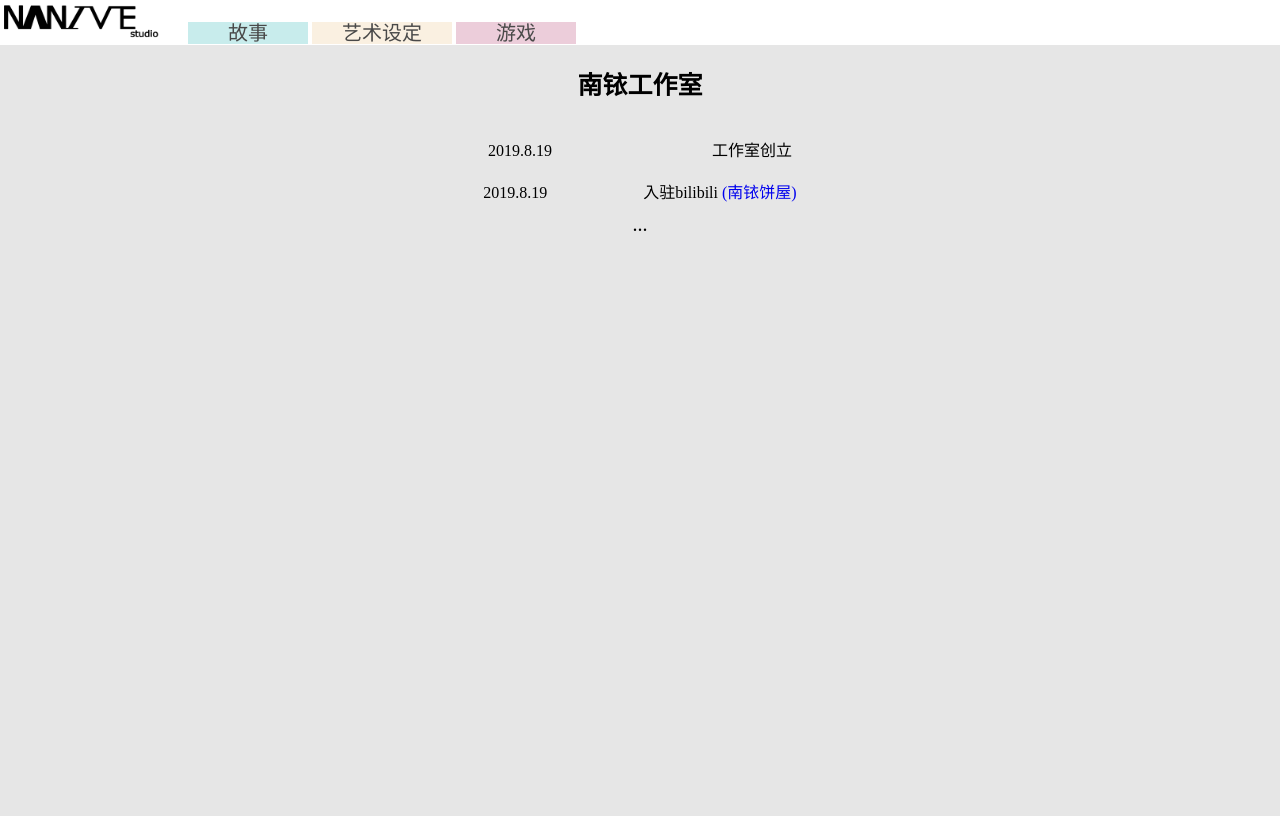
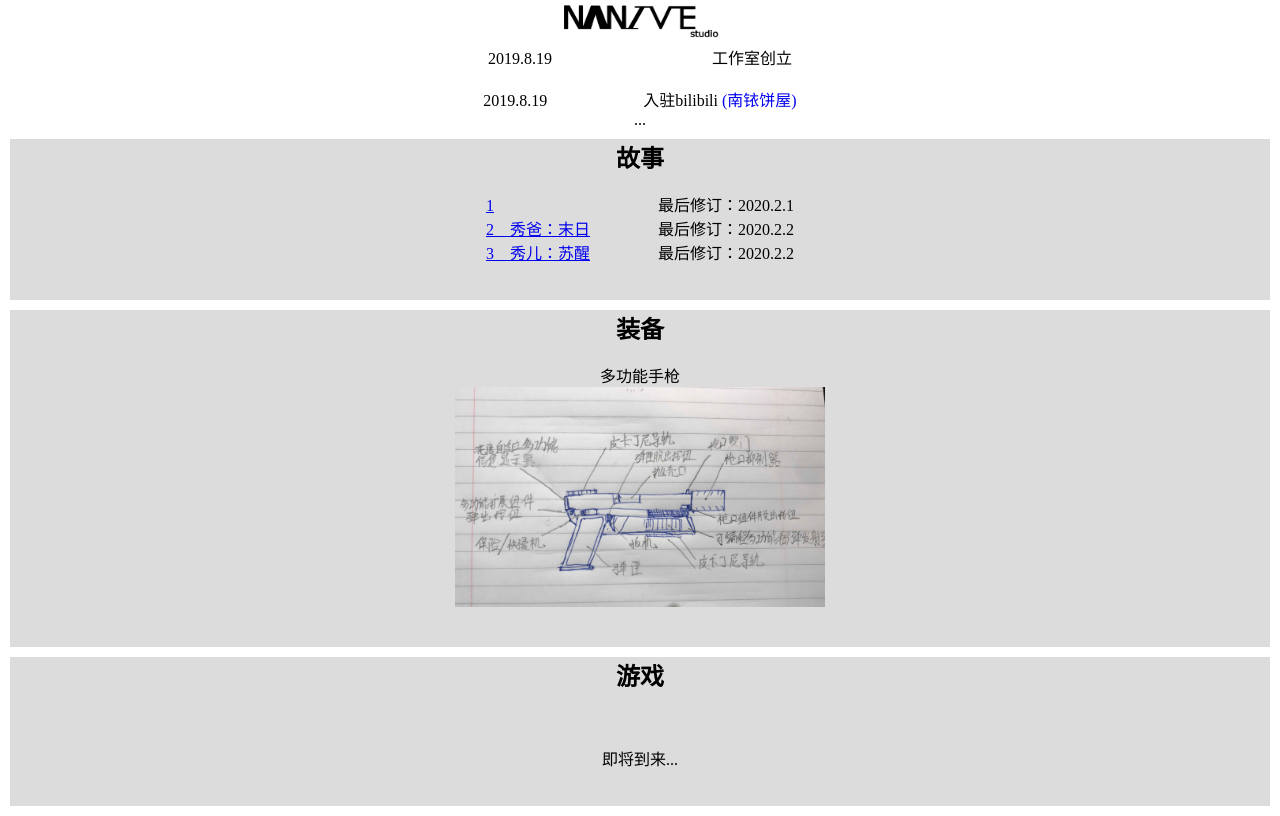
Before and after one commit to turandai/nanive, a plain HTML site: page index.html in a window 1280 px wide. Drawn offline with Linux system fonts and the light colour scheme.

Commit message:
simple version

```diff
--- a/art.css
+++ /dev/null
@@ -1,69 +0,0 @@
-* {
-    box-sizing: border-box;
-    margin: 0;
-    border: 0;
-    padding: 0;
-}
-body {
-    background-color: rgb(250, 240, 225);
-}
-#welcome {
-    text-align: center;
-    font-size: 68px;
-    font-weight: 100;
-    color: #beafb4;
-}
-#turan1 {
-    float: left;
-}
-#turan2 {
-    float: right;
-}
-
-#head {
-    height: 45px;
-    background-color: #ffffff;
-    overflow: auto;
-}
-
-#name {
-    margin-top: 0px;
-}
-
-#head a{
-    font-size: 20px;
-    color: rgb(73, 73, 73);
-    text-decoration: none;
-
-}
-
-#story {
-    background-color: rgb(185, 216, 216);
-}
-
-#art {
-    background-color: rgb(250, 240, 225);
-}
-
-#game {
-    background-color: rgb(236, 205, 218);
-}
-
-#content {
-    text-align: center;
-    margin: 20px;
-}
-
-#content h4{
-    font-size: 25px;
-}
-
-#content p{
-    margin: 10px;
-    font-size: 20px;
-}
-
-#content div{
-    font-size: 12px;
-    text-align: right;
-}
--- a/game.css
+++ /dev/null
@@ -1,69 +0,0 @@
-* {
-    box-sizing: border-box;
-    margin: 0;
-    border: 0;
-    padding: 0;
-}
-body {
-    background-color: rgb(236, 205, 218);
-}
-#welcome {
-    text-align: center;
-    font-size: 68px;
-    font-weight: 100;
-    color: #beafb4;
-}
-#turan1 {
-    float: left;
-}
-#turan2 {
-    float: right;
-}
-
-#head {
-    height: 45px;
-    background-color: #ffffff;
-    overflow: auto;
-}
-
-#name {
-    margin-top: 0px;
-}
-
-#head a{
-    font-size: 20px;
-    color: rgb(107, 107, 107);
-    text-decoration: none;
-
-}
-
-#story {
-    background-color: rgb(200, 236, 236);
-}
-
-#art {
-    background-color: rgb(250, 240, 225);
-}
-
-#game {
-    background-color: rgb(236, 205, 218);
-}
-
-#content {
-    text-align: center;
-    margin: 20px;
-}
-
-#content h4{
-    font-size: 20px;
-}
-
-#content p{
-    margin: 10px;
-    font-size: 20px;
-}
-
-#content div{
-    font-size: 12px;
-    text-align: right;
-}
--- a/index.css
+++ b/index.css
@@ -3,21 +3,16 @@
     margin: 0;
     border: 0;
     padding: 0;
+    text-align: center;
 }
 body {
-    background-color: rgb(230, 230, 230);
+    background-color: rgb(255, 255, 255);
 }
-#welcome {
-    text-align: center;
-    font-size: 68px;
-    font-weight: 100;
-    color: #beafb4;
-}
-#turan1 {
-    float: left;
-}
-#turan2 {
-    float: right;
+
+
+
+#timeline a{
+    text-decoration: none;
 }
 
 #head {
@@ -28,47 +23,22 @@ body {
 
 #name {
     margin-top: 0px;
+    text-align: left;
 }
 
-#head a{
-    font-size: 20px;
-    color: rgb(73, 73, 73);
-    text-decoration: none;
 
-}
 
 #story {
-    background-color: rgb(200, 236, 236);
+    background-color: rgba(220, 220, 220);
+    margin: 10px;
 }
 
 #art {
-    background-color: rgb(250, 240, 225);
+    background-color: rgba(220, 220, 220);
+    margin: 10px;
 }
 
 #game {
-    background-color: rgb(236, 205, 218);
+    background-color: rgb(220, 220, 220);
+    margin: 10px;
 }
-
-#content {
-    text-align: center;
-    margin: 20px;
-}
-
-#content h4{
-    font-size: 25px;
-}
-
-#content p{
-    margin: 10px;
-    font-size: 20px;
-}
-
-#content a {
-    text-decoration: none;
-
-}
-
-#content div{
-    font-size: 12px;
-    text-align: right;
-}
--- a/index.html
+++ b/index.html
@@ -8,14 +8,8 @@
 <body>
     <section id="head">
         <a href="index.html"><img id="name" src="nanive_en.png" height=40em, width=160em></a>
-        <a>&ensp;&ensp;</a>
-        <a id="story" href="story.html">&ensp;&ensp;&ensp;&ensp;故事&ensp;&ensp;&ensp;&ensp;</a>
-        <a id="art" href="art.html">&ensp;&ensp;&ensp;艺术设定&ensp;&ensp;&ensp;</a>
-        <a id="game" href="game.html">&ensp;&ensp;&ensp;&ensp;游戏&ensp;&ensp;&ensp;&ensp;</a>
     </section>
-    <section id="content">
-        <h4>南铱工作室</h4>
-        <br><br>
+    <section id="timeline">
         <a>2019.8.19&ensp;&ensp;&ensp;&ensp;&ensp;&ensp;&ensp;&ensp;&ensp;&ensp;&ensp;&ensp;&ensp;&ensp;&ensp;&ensp;&ensp;&ensp;&ensp;&ensp;工作室创立</a>
         <br><br>
         <a>2019.8.19&ensp;&ensp;&ensp;&ensp;&ensp;&ensp;&ensp;&ensp;&ensp;&ensp;&ensp;&ensp;入驻bilibili</a>
@@ -23,5 +17,31 @@
 
         <p>...</p>
     </section>
+    <section id="story">
+        <h2>故事</h2><br>
+        <a href="chapter1.html">1</a>
+        <a>&ensp;&ensp;&ensp;&ensp;&ensp;&ensp;&ensp;&ensp;&ensp;&ensp;&ensp;&ensp;&ensp;&ensp;&ensp;&ensp;&ensp;&ensp;&ensp;&ensp;最后修订：2020.2.1</a>
+        <br>
+        <a href="chapter2.html">2&ensp;&ensp;秀爸：末日</a>
+        <a>&ensp;&ensp;&ensp;&ensp;&ensp;&ensp;&ensp;&ensp;最后修订：2020.2.2</a>
+        <br>
+        <a href="chapter3.html">3&ensp;&ensp;秀儿：苏醒</a>
+        <a>&ensp;&ensp;&ensp;&ensp;&ensp;&ensp;&ensp;&ensp;最后修订：2020.2.2</a>
+        <br><br><br>
+
+    </section>
+    <section id="art">
+        <h2>装备</h2><br>
+        <a>多功能手枪</a><br>
+        <img src="pistol.jpg" height=220px, width=370px>
+        <br><br><br>
+    </section>
+    <section id="game">
+        <h2>游戏</h2><br>
+        <br><br>
+        <a>即将到来...</a>
+        <br><br><br>
+    </section>
+
 </body>
 </html>
--- a/story.css
+++ /dev/null
@@ -1,68 +0,0 @@
-* {
-    box-sizing: border-box;
-    margin: 0;
-    border: 0;
-    padding: 0;
-}
-body {
-    background-color: rgb(185, 216, 216);
-}
-#welcome {
-    text-align: center;
-    font-size: 68px;
-    font-weight: 100;
-    color: #beafb4;
-}
-#turan1 {
-    float: left;
-}
-#turan2 {
-    float: right;
-}
-
-#head {
-    height: 45px;
-    background-color: #ffffff;
-    overflow: auto;
-}
-
-#name {
-    margin-top: 0px;
-}
-
-#head a{
-    font-size: 20px;
-    color: rgb(73, 73, 73);
-    text-decoration: none;
-
-}
-
-#story {
-    background-color: rgb(185, 216, 216);
-}
-
-#art {
-    background-color: rgb(250, 240, 225);
-}
-
-#game {
-    background-color: rgb(236, 205, 218);
-}
-
-#content {
-    margin: 20px;
-}
-
-#content h4{
-    font-size: 20px;
-}
-
-#content p{
-    margin: 10px;
-    font-size: 20px;
-}
-
-#content div{
-    font-size: 12px;
-    text-align: right;
-}
--- a/style.css
+++ /dev/null
@@ -1,69 +0,0 @@
-* {
-    box-sizing: border-box;
-    margin: 0;
-    border: 0;
-    padding: 0;
-}
-body {
-    background-color: #ffffff;
-}
-#welcome {
-    text-align: center;
-    font-size: 68px;
-    font-weight: 100;
-    color: #beafb4;
-}
-#turan1 {
-    float: left;
-}
-#turan2 {
-    float: right;
-}
-
-#head {
-    height: 45px;
-    background-color: #ffffff;
-    overflow: auto;
-}
-
-#name {
-    margin-top: 0px;
-}
-
-#head a{
-    font-size: 20px;
-    color: rgb(107, 107, 107);
-    text-decoration: none;
-
-}
-
-#story {
-    background-color: rgb(200, 236, 236);
-}
-
-#art {
-    background-color: rgb(250, 240, 225);
-}
-
-#game {
-    background-color: rgb(250, 212, 227);
-}
-
-#content {
-    text-align: center;
-    margin: 20px;
-}
-
-#content h4{
-    font-size: 25px;
-}
-
-#content p{
-    margin: 10px;
-    font-size: 20px;
-}
-
-#content div{
-    font-size: 12px;
-    text-align: right;
-}
```
Also changed, not shown: art.html (deleted, +0 -21 lines), game.html (deleted, +0 -21 lines), story.html (deleted, +0 -29 lines).
